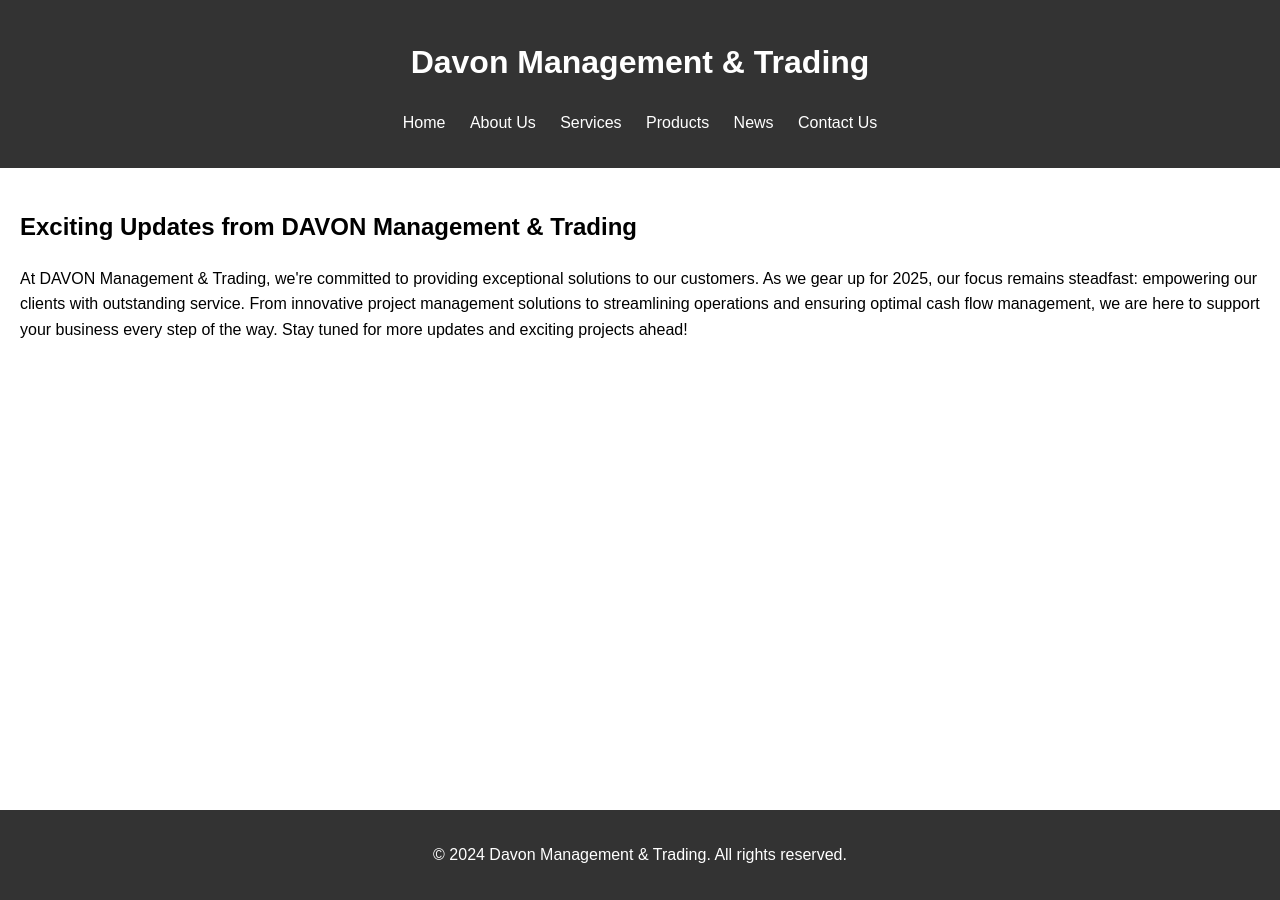
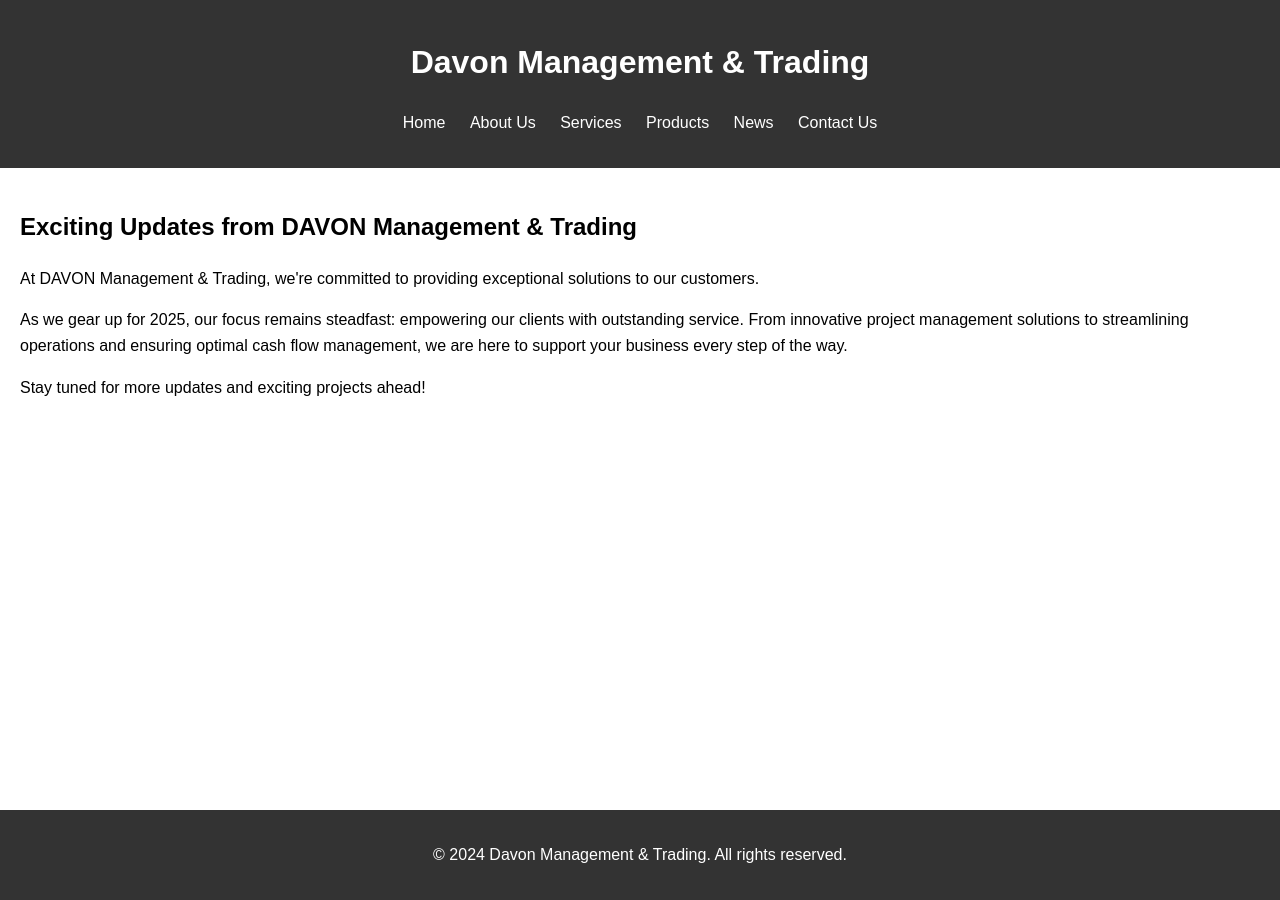
Before and after one commit to Davonmt/davonmt.com, a Jekyll site: the page news.html, which Jekyll copies as it is, in a window 1280 px wide. Built offline with Jekyll 4.4.1, drawn with Linux system fonts in a browser that asks for light colours.

```diff
--- a/news.html
+++ b/news.html
@@ -23,11 +23,11 @@
     <main>
         <section id="news">
             <h2>Exciting Updates from DAVON Management & Trading</h2>
-            <p>At DAVON Management & Trading, we're committed to providing exceptional solutions to our customers.
+            <p>At DAVON Management & Trading, we're committed to providing exceptional solutions to our customers.</p>
 
-As we gear up for 2025, our focus remains steadfast: empowering our clients with outstanding service. From innovative project management solutions to streamlining operations and ensuring optimal cash flow management, we are here to support your business every step of the way.
+<p>As we gear up for 2025, our focus remains steadfast: empowering our clients with outstanding service. From innovative project management solutions to streamlining operations and ensuring optimal cash flow management, we are here to support your business every step of the way.</p>
 
-Stay tuned for more updates and exciting projects ahead!</p>
+<p>Stay tuned for more updates and exciting projects ahead!</p>
 
 
 
```
